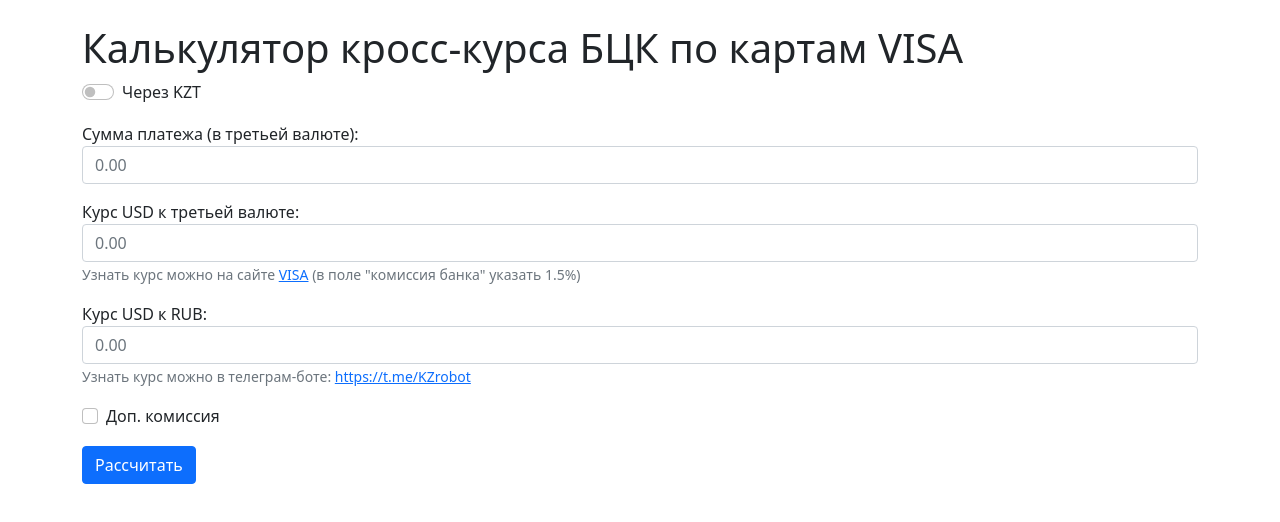
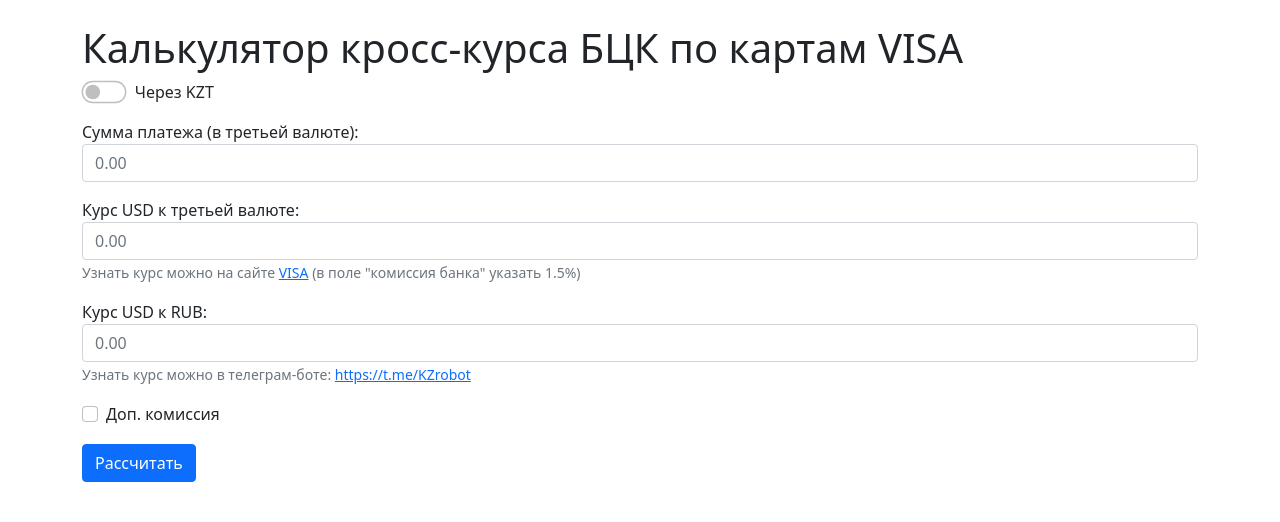
Before and after one commit to IldarNazipov/converter, a plain HTML site: page index.html in a window 1280 px wide. Drawn offline with nearby package versions, Linux system fonts and the light colour scheme.

Commit message:
fix switch size

```diff
--- a/index.html
+++ b/index.html
@@ -22,9 +22,9 @@
   <body>
     <div class="container mt-4">
       <h1>Калькулятор кросс-курса БЦК по картам VISA</h1>
-      <div class="form-check form-switch">
-        <input class="form-check-input" type="checkbox" id="kztCheckbox" />
-        <label class="form-check-label mb-3" for="kztCheckbox">
+      <div class="form-check form-switch mb-3" style="margin-left: 0.4em">
+        <input class="form-check-input" style="scale: 1.4; margin-right: 0.9rem;" type="checkbox" id="kztCheckbox" />
+        <label class="form-check-label" for="kztCheckbox">
           Через KZT
         </label>
       </div>
```
